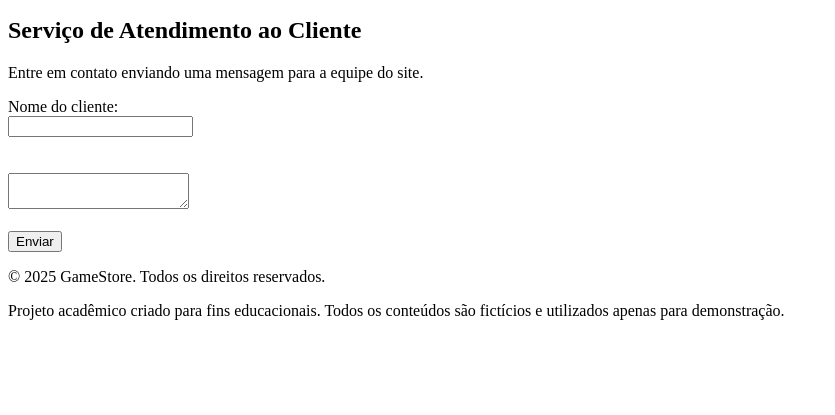
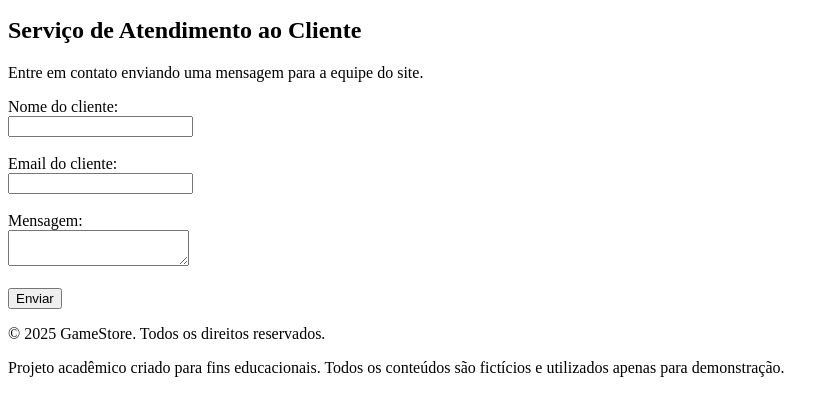
Before and after one commit to Mateus9721/GameStore, a plain HTML site: page suporte.html in a window 1280 px wide. Shown: the part 101-516 px from the top of the page, without its empty margins (0-835 px from the left). Drawn offline with Linux system fonts and the light colour scheme.

Commit message:
commit 2

```diff
--- a/suporte.html
+++ b/suporte.html
@@ -21,7 +21,9 @@
         <form action="#" method="post">
             <label for="id_nome">Nome do cliente:</label><br>
             <input type="text" name="nome" id="id_nome"><br><br>
-            <label for="id_mensagem" id="id_mensagem"></label><br>
+            <label for="id_email">Email do cliente:</label><br>
+            <input type="text" name="email" id="id_email"><br><br>
+            <label for="id_mensagem">Mensagem:</label><br>
             <textarea name="mensagem" id="id_mensagem"></textarea><br><br>
             <button type="submit">Enviar</button>
         </form>
```
